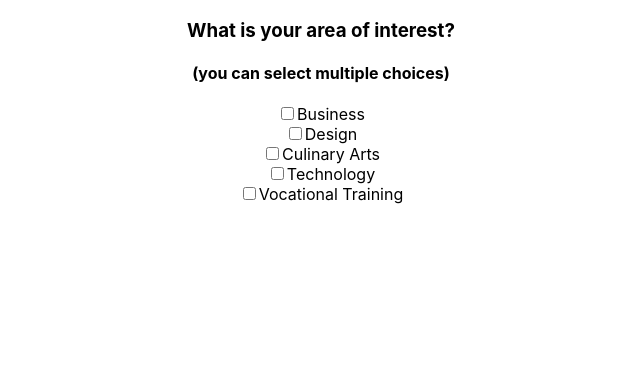
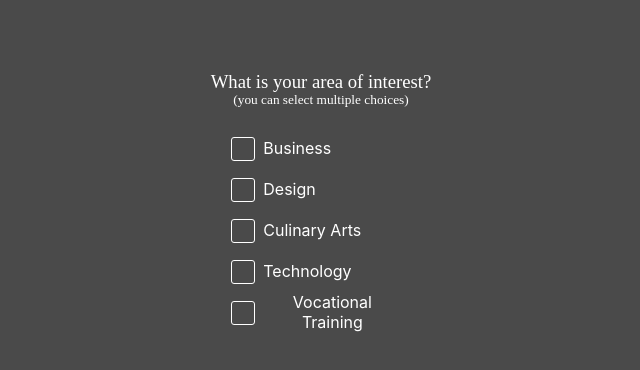
Before and after one commit to sfahadh/Second-Act, a React (Create React App) app: page /question-1 in a window 1280 px wide. Shown: the top 370 px of the page, without its empty margins (319-959 px from the left). Built offline with nearby package versions, Linux system fonts and the light colour scheme.

Commit message:
added questions css and redirect path to quiz from home

```diff
--- a/src/components/Home/Home.js
+++ b/src/components/Home/Home.js
@@ -1,5 +1,5 @@
 import React, { Component } from 'react'
-// import { Redirect } from 'react-router-dom'
+import { Redirect } from 'react-router-dom'
 import './Home.css'
 
 export default class Home extends Component {
@@ -20,7 +20,7 @@ export default class Home extends Component {
   }
 
   render() {
-    // if(this.state.toQuiz) { return <Redirect to="/quiz/question-1"/> }
+    if(this.state.toQuiz) { return <Redirect to="/question-1"/> }
     return (
       <div className='home-page'>
         <div className='header'>
--- a/src/components/Questions/Question1.js
+++ b/src/components/Questions/Question1.js
@@ -1,4 +1,5 @@
 import React, { Component } from 'react'
+import './Questions.css'
 // import { Redirect } from "react-router-dom"
 
 export default class Question1 extends Component {
--- /dev/null
+++ b/src/components/Questions/Questions.css
@@ -0,0 +1,193 @@
+.quiz-page, .questions-page {
+    height: 100vh;
+    background-color: rgb(74, 74, 74);
+    border: 2px solid rgb(74, 74, 74);
+}
+
+.question-form h3 {
+    font-family: Avenir-Book;
+    font-weight: 400;
+    margin: 52pt 26pt 0 26pt;
+    color: white;
+}
+
+.question-form h4 {
+    font-family: Avenir-Book;
+    font-weight: 400;
+    color: white;
+    font-size: 10pt;
+    position: relative;
+    top: -14pt;
+}
+
+.question-form div label {
+    color: white;
+}
+
+.question-page {
+    display: flex;
+    align-items: center;
+    position: relative;
+}
+
+.question-form {
+    width: 350px;
+    margin: auto;
+}
+
+.answer-choices {
+    position: relative;
+    top: -12px;
+    margin-left: 23%;
+    width: 50%;
+}
+
+.checkbox {
+    position: relative;
+    margin-bottom: 7px;
+}
+
+.checkbox input[type="checkbox"] {
+    display: none;
+    left: 0;
+}
+
+.checkbox label:before {
+    content: '';
+    position: absolute;
+    left: 0;
+    top: 0;
+    margin: 4px;
+    width: 22px;
+    height: 22px;
+    border-radius: 3px;
+    border: 1px solid;
+}
+
+.checkbox label:hover {
+    transform: scale(1.05);
+}
+
+.checkbox label:after {
+    content: '';
+    width: 10px;
+    height: 5px;
+    border-bottom: 2px solid;
+    border-left: 2px solid;
+    transform: rotate(-45deg) scale(0);
+    position: absolute;
+    top: 12px;
+    left: 10px;
+}
+
+.checkbox input[type="checkbox"]:checked ~ label::after {
+    transform: rotate(-45deg) scale(1);
+}
+
+.checkbox label {
+    min-height: 34px;
+    display: block;
+    margin-bottom: 0;
+    cursor: pointer;
+}
+
+.checkbox label span {
+    position: absolute;
+    top: 45%;
+    transform: translateY(-50%);
+}
+
+.label-field {
+    margin-left: -29%;
+}
+
+.radio {
+    position: relative;
+}
+
+.radio input[type=radio] {
+    position: absolute;
+    visibility: hidden;
+}
+
+.radio label {
+    display: block;
+    position: relative;
+    font-weight: 400;
+    min-height: 34px;
+    width: 220px;
+    margin-left: 10px;
+    margin-bottom: 4px;
+    padding-top: 5px;
+    z-index: 1;
+    cursor: pointer;
+}
+
+#radio-option-2 {
+    margin-left: 0;
+    padding-left: 2px;
+}
+
+#radio-option-3 {
+    margin-left: 0;
+    padding-left: 7px;
+}
+
+.radio:hover label {
+    color: #FFFFFF;
+}
+
+.radio .check {
+    position: absolute;
+    border: 2px solid #AAAAAA;
+    border-radius: 100%;
+    height: 25px;
+    width: 25px;
+    top: 0;
+    left: 20px;
+    transition: border .3s linear;
+}
+
+.radio:hover .check {
+    border: 3px solid #FFFFFF;
+}
+
+.radio .check::before {
+    display: block;
+    position: absolute;
+    content: '';
+    border-radius: 100%;
+    height: 15px;
+    width: 15px;
+    top: 5px;
+    left: 5px;
+    margin: auto;
+    transition: background 0.25s linear;
+}
+
+input[type=radio]:checked ~ .check {
+    border: 3px solid white;
+}
+
+input[type=radio]:checked ~ .check::before {
+    background: white;
+}
+
+input[type=radio]:checked ~ label {
+    color: white;
+}
+
+button {
+    width: 130pt;
+    height: 34pt;
+    margin-top: 100pt;
+    letter-spacing: 0.38pt;
+    font-size: 14pt;
+    font-family: Avenir-Light;
+    cursor: pointer;
+    border-radius: 5%;
+}
+
+button:hover {
+    transform: scale(1.1);
+}
```
